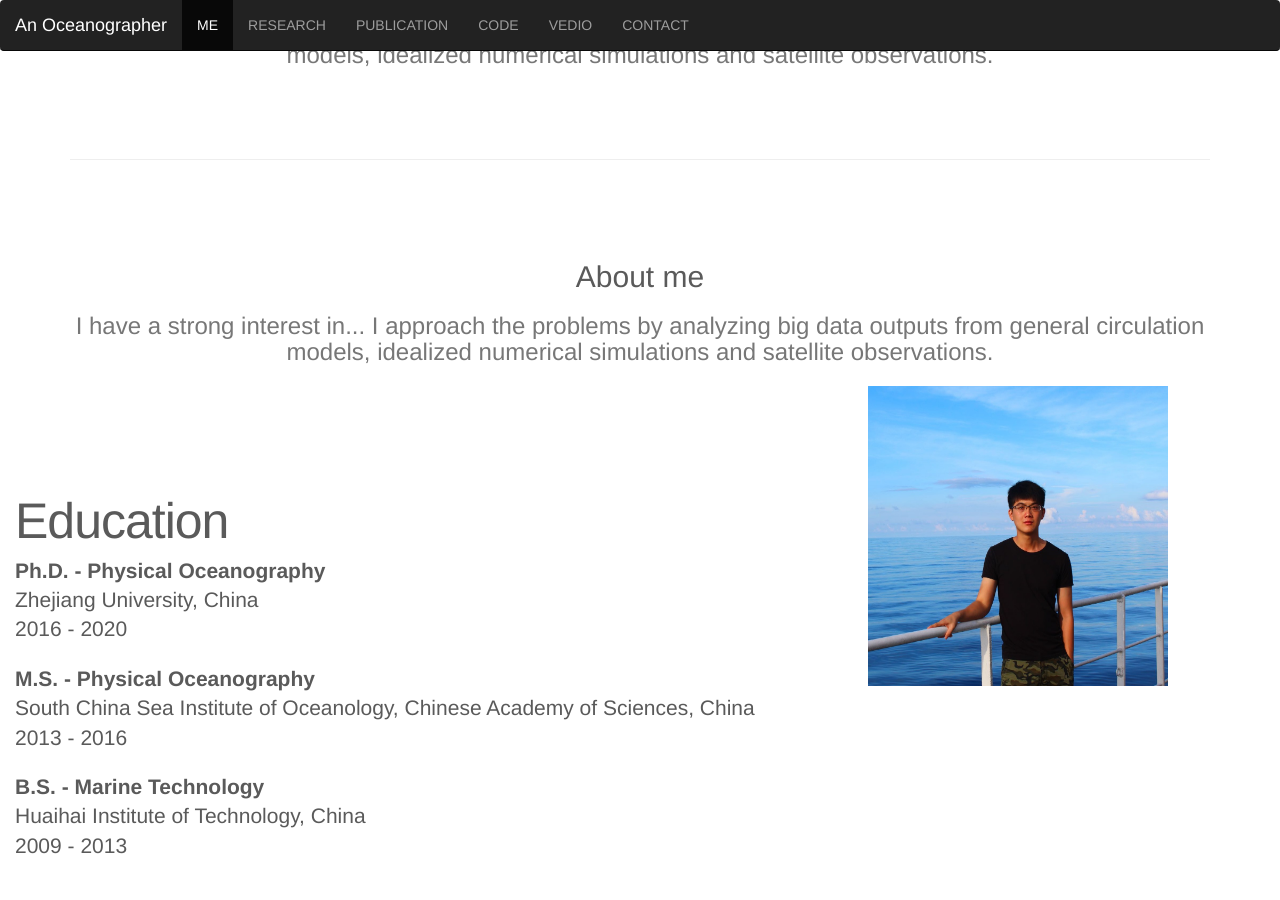
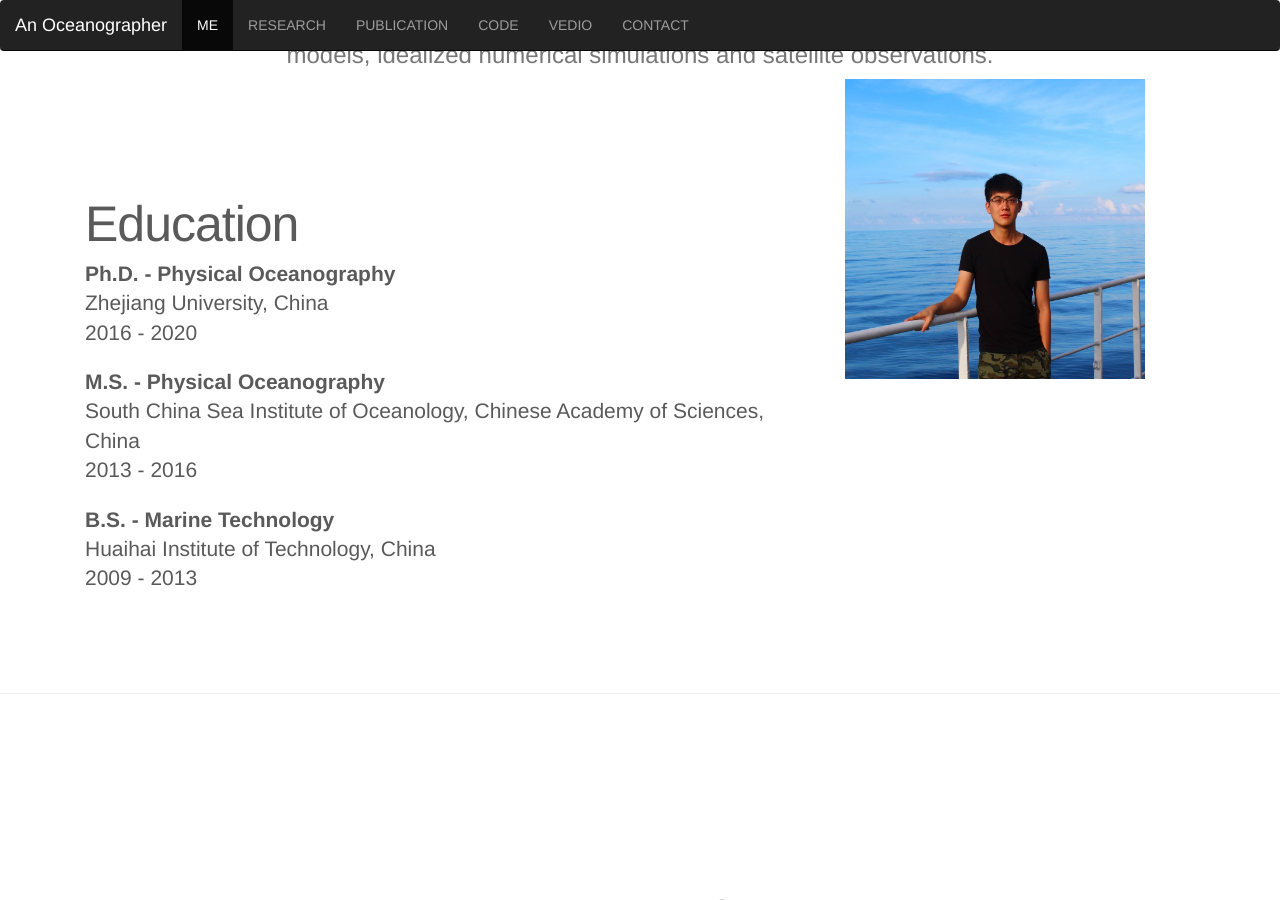
Before and after one commit to liutongya/liutongya.github.io, a Jekyll site: the page built from index.html, in a window 1280 px wide and 900 px high, scrolled down 1352 px. Built offline with Jekyll 4.4.1, drawn with Linux system fonts in a browser that asks for light colours.

Commit message:
Update index.html

```diff
--- a/index.html
+++ b/index.html
@@ -60,17 +60,7 @@
                       <h3 class="section-subheading text-muted">I have a strong interest in... I approach the problems by analyzing big data outputs from general circulation models, idealized numerical simulations and satellite observations.</p>
               </div>
           </div>
-      </div>
 
-      <hr class="featurette-divider">
-      <div id="about">
-          <div class="row featurette">
-              <div class="col-lg-12 text-center">
-                      <h2 class="section-heading"><face="arial">About me</h2>
-                      <h3 class="section-subheading text-muted">I have a strong interest in... I approach the problems by analyzing big data outputs from general circulation models, idealized numerical simulations and satellite observations.</p>
-              </div>
-          </div>
-      </div>
           </div class="container">
               <div class=""row featurette"">
                   <div class="col-lg-8">
@@ -85,9 +75,6 @@
                       </p>
                   </div>
               <div class="col-md-4">
-                      </p>
-                      </p>
-                      </p>
                       <img src="../img/me2.jpg" alt="" width="300" height="300">
               </div>
           </div>
```
